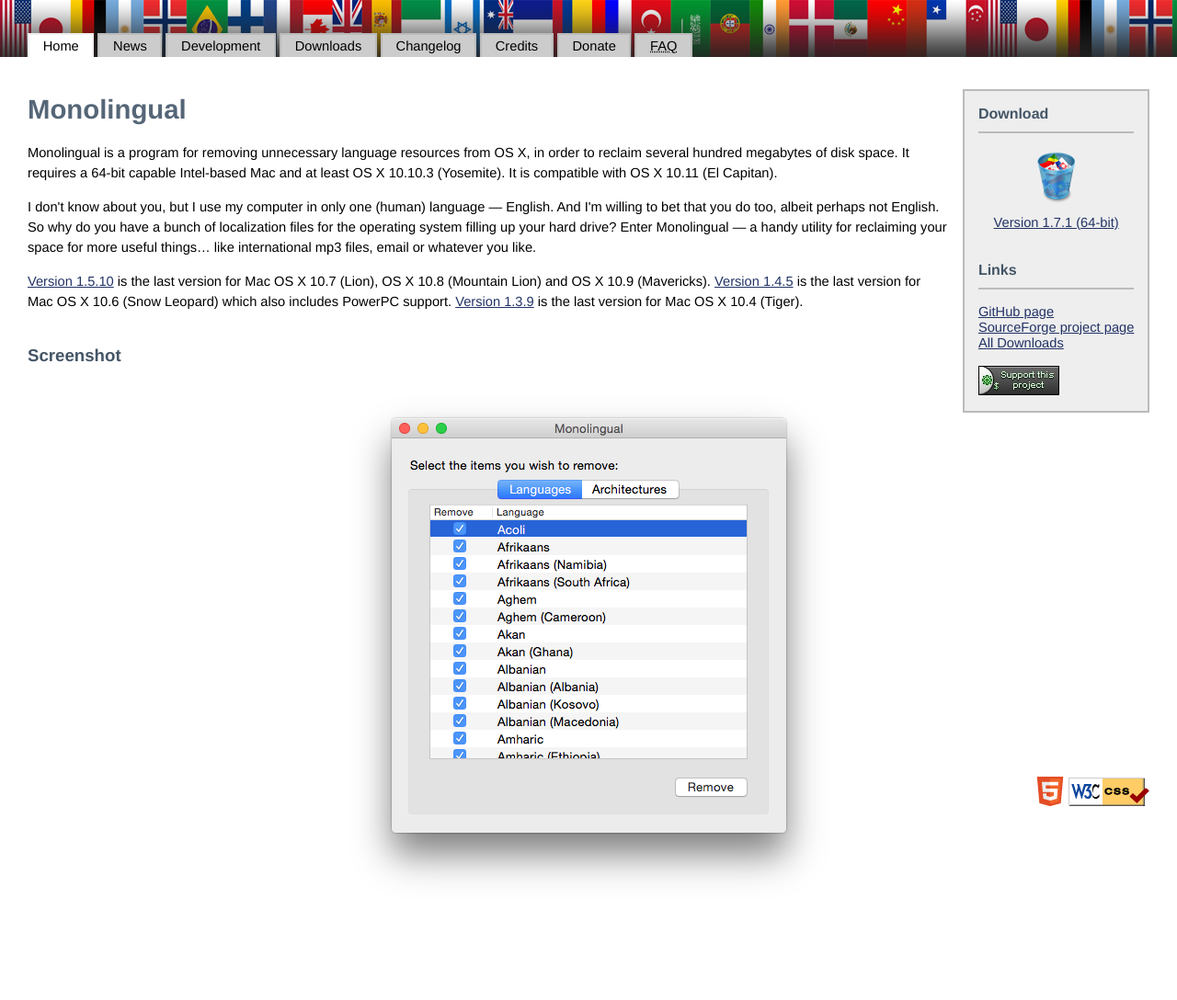
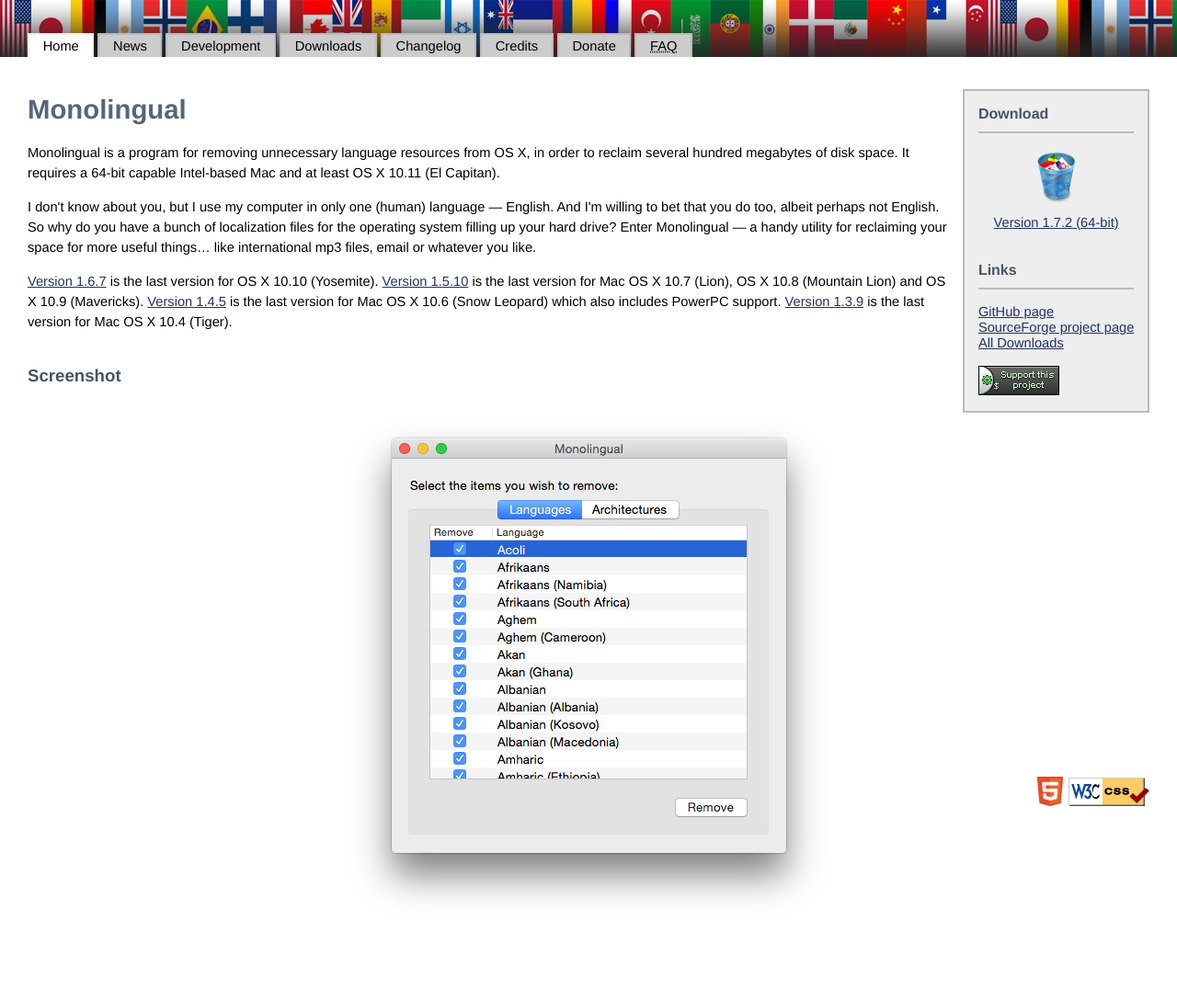
Before and after one commit to IngmarStein/Monolingual, a Jekyll site: the page built from index.html, in a window 1280 px wide. Shown: the whole page at 92% size. Built offline with Jekyll 4.4.1, drawn with Linux system fonts in a browser that asks for light colours; before the commit the page ends 1066 px from its top, so only the background shows below that.

Commit message:
Release 1.7.2

```diff
--- a/changelog.html
+++ b/changelog.html
@@ -5,7 +5,7 @@
 ---
 <h2>Changelog</h2>
 
-<h3>Version 1.7.1</h3>
+<h3>Version 1.7.1, 1.7.2</h3>
 <ul>
 <li>Various bugfixes.</li>
 </ul>
--- a/index.html
+++ b/index.html
@@ -5,9 +5,9 @@
 		<div id="sidebar">
 			<h3>Download</h3>
 			<p id="download">
-				<a class="download" href="https://github.com/IngmarStein/Monolingual/releases/download/v1.7.1/Monolingual-1.7.1.dmg"></a>
+				<a class="download" href="https://github.com/IngmarStein/Monolingual/releases/download/v1.7.2/Monolingual-1.7.2.dmg"></a>
 				<br />
-				<a href="https://github.com/IngmarStein/Monolingual/releases/download/v1.7.1/Monolingual-1.7.1.dmg">Version 1.7.1 (64-bit)</a>
+				<a href="https://github.com/IngmarStein/Monolingual/releases/download/v1.7.2/Monolingual-1.7.2.dmg">Version 1.7.2 (64-bit)</a>
 			</p>
 
 			<h3>Links</h3>
@@ -24,7 +24,7 @@
 		<p>
 			Monolingual is a program for removing unnecessary language resources from OS X,
 			in order to reclaim several hundred megabytes of disk space.
-			It requires a 64-bit capable Intel-based Mac and at least OS X 10.10.3 (Yosemite). It is compatible with OS X 10.11 (El Capitan).
+			It requires a 64-bit capable Intel-based Mac and at least OS X 10.11 (El Capitan).
 		</p>
 		<p>
 			I don&apos;t know about you, but I use my computer in only one (human) language &#8212; English.
@@ -34,6 +34,7 @@
 			space for more useful things&#8230; like international mp3 files, email or whatever you like.
 		</p>
 		<p>
+			<a href="https://github.com/IngmarStein/Monolingual/releases/download/v1.6.7/Monolingual-1.6.7.dmg">Version 1.6.7</a> is the last version for OS X 10.10 (Yosemite).
 			<a href="https://github.com/IngmarStein/Monolingual/releases/download/v1.5.10/Monolingual-1.5.10.dmg">Version 1.5.10</a> is the last version for Mac OS X 10.7 (Lion), OS X 10.8 (Mountain Lion) and OS X 10.9 (Mavericks).
 			<a href="https://github.com/IngmarStein/Monolingual/releases/download/v1.4.5/Monolingual-1.4.5.dmg">Version 1.4.5</a> is the last version for Mac OS X 10.6 (Snow Leopard) which also includes PowerPC support.
 			<a href="https://github.com/IngmarStein/Monolingual/releases/download/v1.3.9/Monolingual-1.3.9.dmg">Version 1.3.9</a> is the last version for Mac OS X 10.4 (Tiger).
```
